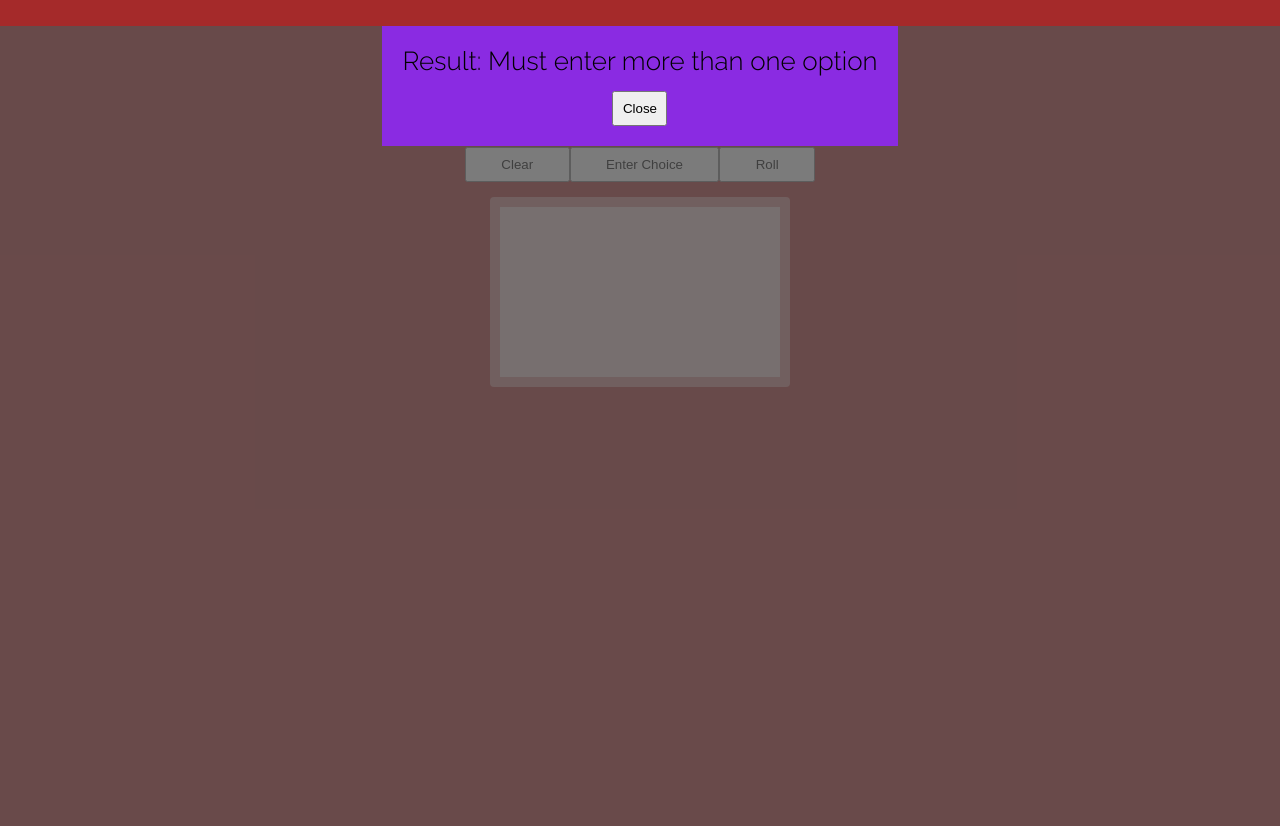
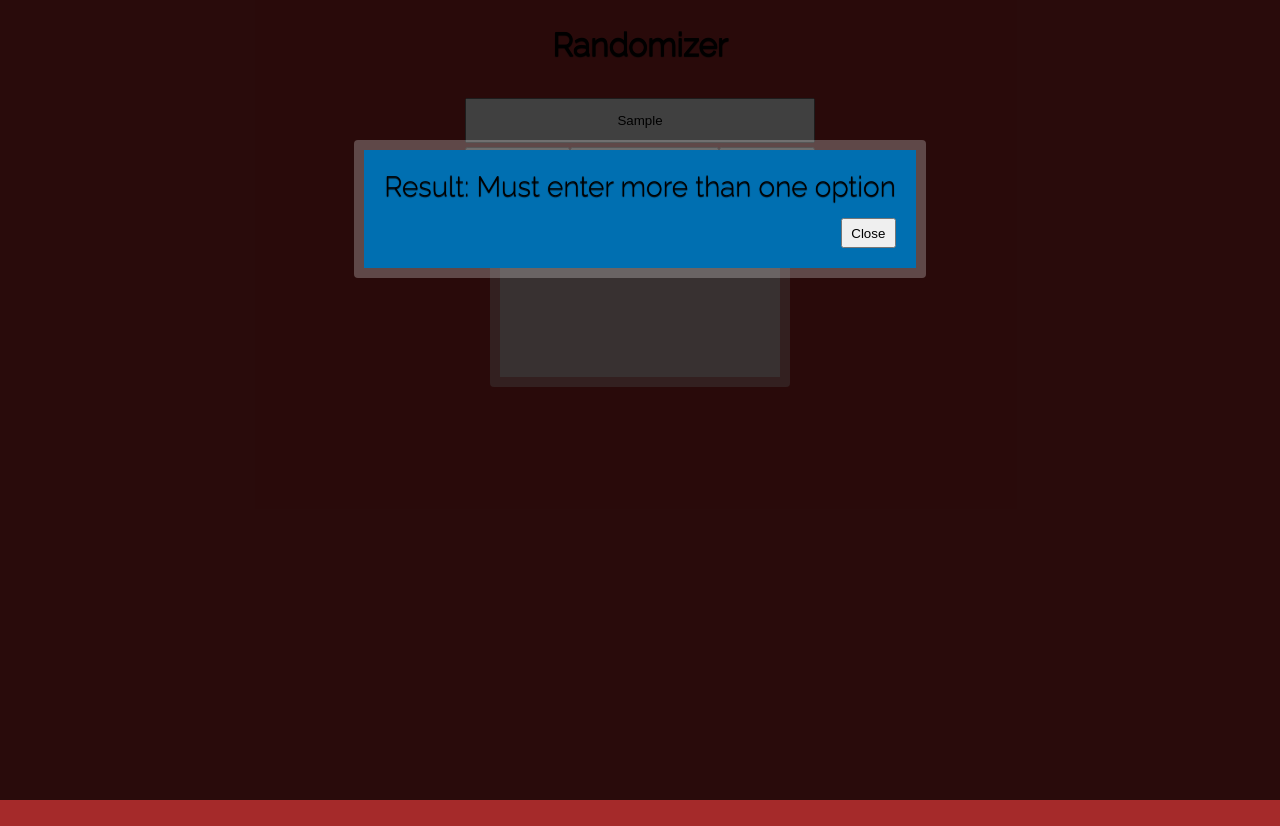
Before and after one commit to bnicholas10/Randomizer, a React (Create React App) app: page / in a window 1280 px wide. Both pictures are taken after typing "Sample" into the empty fields and a click on the button "Roll". After the commit the page ends 800 px from the top, so only its background shows below. Built offline with nearby package versions, Linux system fonts and the light colour scheme.

Commit message:
styled popup window

```diff
--- a/src/Popup.js
+++ b/src/Popup.js
@@ -1,3 +1,4 @@
+import React from "react";
 import "./popup.scss";
 
 const Popup = (props) => {
--- a/src/app.scss
+++ b/src/app.scss
@@ -1,6 +1,4 @@
 $primary: brown;
-$secondary: red;
-$tertiary: blue;
 
 body {
   background-color: $primary;
@@ -11,7 +9,9 @@ body {
   display: flex;
   flex-direction: column;
   align-items: center;
+
   font-family: "Raleway", sans-serif;
+  text-shadow: 0px 1px 1px black;
 }
 
 .Title {
@@ -38,7 +38,6 @@ form {
     }
   }
   .buttons {
-    // background-color: red;
     width: 350px;
     display: flex;
     justify-content: space-around;
@@ -53,13 +52,14 @@ form {
   display: flex;
   flex-direction: column;
   align-items: center;
-  background-color: rgba(245, 245, 245, 0.75);
   min-height: 190px;
   min-width: 300px;
+  padding: 15px;
+
+  background-color: rgba(245, 245, 245, 0.75);
   border: 10px rgba(255, 255, 255, 0.4) solid;
   background-clip: padding-box;
   border-radius: 4px;
-  padding: 15px;
   ul {
     list-style: none;
     margin-left: 0;
@@ -67,15 +67,15 @@ form {
     text-align: center;
     li {
       padding-left: 1em;
+      margin-bottom: 2px;
       text-indent: -1em;
+      font-size: 24px;
       &::before,
       &::after {
         content: "-";
         padding-right: 5px;
         padding-left: 5px;
       }
-      margin-bottom: 2px;
-      font-size: 24px;
     }
   }
   p {
@@ -85,16 +85,5 @@ form {
   }
   &:hover {
     border: 10px rgba(255, 255, 255, 0.5) solid;
-    // background-color: rgba(245, 245, 245, 0.8);
   }
 }
-
-// #resultContainer {
-//   height: 55px;
-// }
-
-// #result {
-//   margin-bottom: 15px;
-//   font-size: 36px;
-//   background-color: red;
-// }
--- a/src/popup.scss
+++ b/src/popup.scss
@@ -1,27 +1,35 @@
 .popupContainer {
-  position: absolute;
-  width: 100vw;
+  position: fixed;
+  top: 0;
+  left: 0;
+  width: 100%;
   height: 100vh;
-  background-color: rgba(85, 85, 85, 0.75);
+  background-color: rgba(0, 0, 0, 0.75);
   display: flex;
   justify-content: center;
   align-items: flex-start;
 }
 
 .popupBox {
-  //   position: absolute;
-  //   top: 140px;
+  position: relative;
+  top: 140px;
   display: flex;
   flex-direction: column;
-  align-items: center;
-  background-color: blueviolet;
+  align-items: flex-end;
+  background-color: #006fb1;
   padding: 20px;
+  border-radius: 4px;
+  border: 10px rgba(255, 255, 255, 0.25) solid;
+  background-clip: padding-box;
   p {
     margin-bottom: 15px;
-    font-size: 26px;
+    font-size: 28px;
   }
   button {
     width: 55px;
-    height: 35px;
+    height: 30px;
+  }
+  &:hover {
+    border: 10px rgba(255, 255, 255, 0.35) solid;
   }
 }
```
